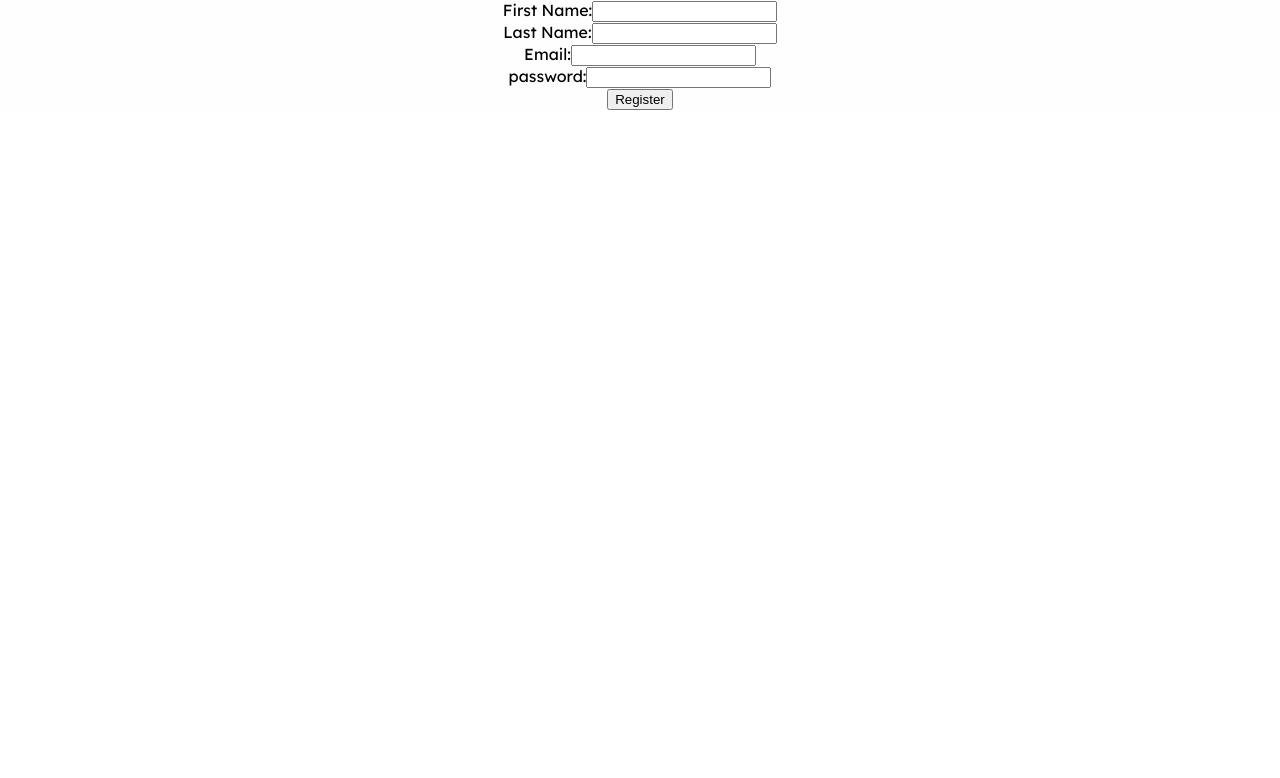
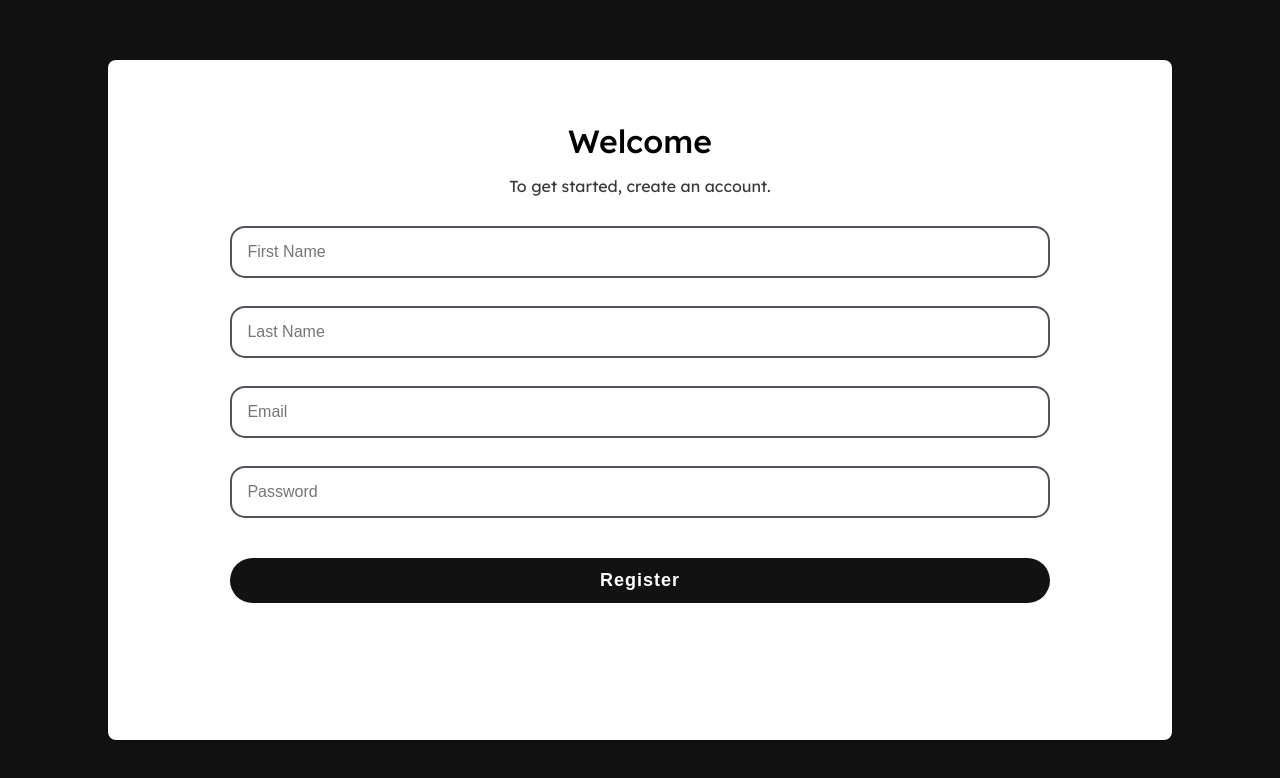
Before and after one commit to david-wei-01001/CryptoCare, a React (Create React App) app in the folder frontend/: page /register in a window 1280 px wide. Shown: the top 778 px of the page. Built offline with nearby package versions, Linux system fonts and the light colour scheme.

Commit message:
style: Updated Registration Page Styling

```diff
--- a/frontend/src/components/Auth/Register/Register.css
+++ b/frontend/src/components/Auth/Register/Register.css
@@ -0,0 +1,78 @@
+.Register {
+  display: flex;
+  justify-content: center;
+  align-items: center;
+  height: 100vh;
+  background-color: var(--off-black);
+}
+
+.header-section {
+  padding: 20px 0;
+}
+
+.header-section h1 {
+  margin-bottom: 15px;
+}
+
+.error-message, .success-message {
+  color: red;
+  font-size: 14px;
+  visibility: hidden;
+}
+
+/* Style the form */
+form {
+  background-color: white;
+  height: 80%;
+  width: 80%;
+  padding: 20px;
+  border-radius: 8px;
+  box-shadow: 0 2px 4px rgba(0, 0, 0, 0.2);
+}
+
+/* Style form inputs and labels */
+form > div {
+  margin-bottom: 10px;
+  position: relative;
+}
+
+form label {
+  display: block;
+  margin-bottom: 5px;
+}
+
+form input[type="text"],
+form input[type="email"],
+form input[type="password"],
+.Register .large-button {
+  width: 80%;
+}
+
+form input[type="text"],
+form input[type="email"],
+form input[type="password"] {
+  padding: 15px;
+  border: 2px solid #51525A;
+  box-sizing: border-box;
+  border-radius: 15px;
+  font-size: 16px;
+}
+
+.error-message {
+  position: absolute;
+  bottom: 55px;
+  left: 60px;
+  visibility: hidden;
+}
+
+.form .input-section  {
+  margin-bottom:28px;
+}
+
+.Register .large-button {
+  margin-top: 40px;
+}
+
+.Register .large-button:hover {
+  background-color: var(--primary-purple);
+}
--- a/frontend/src/components/Auth/Register/Register.js
+++ b/frontend/src/components/Auth/Register/Register.js
@@ -1,5 +1,7 @@
 import React, { useState } from 'react';
 import { useNavigate } from 'react-router-dom';
+import LargeButton from '../../Button/LargeButton';
+import './Register.css';
 
 // Import Firebase services
 import { createUserWithEmailAndPassword } from 'firebase/auth';
@@ -11,7 +13,10 @@ function Register() {
   const [lastName, setLastName] = useState('');
   const [email, setEmail] = useState('');
   const [password, setPassword] = useState('');
-  const [errorMessage, setErrorMessage] = useState('');
+  const [firstNameError, setFirstNameError] = useState('');
+  const [lastNameError, setLastNameError] = useState('');
+  const [emailError, setEmailError] = useState('');
+  const [passwordError, setPasswordError] = useState('');
   const [successMessage, setSuccessMessage] = useState('');
 
   const navigate = useNavigate();
@@ -42,75 +47,89 @@ function Register() {
     } catch (error) {
       console.error("Error registering user:", error.message);
 
-      let errorMessage = '';
+      // Clear existing error messages
+      setFirstNameError('');
+      setLastNameError('');
+      setEmailError('');
+      setPasswordError('');
+
+      // let errorMessage = '';
       switch (error.code) {
         case 'auth/email-already-in-use':
-          errorMessage = 'This email address is already in use by another account.';
+          setEmailError('This email address is already in use by another account.');
           break;
         case 'auth/invalid-email':
-          errorMessage = 'The email address is invalid.';
+          setEmailError('The email address is invalid.');
           break;
         case 'auth/operation-not-allowed':
-          errorMessage = 'Email/password accounts are not enabled. Contact support.';
+          setEmailError('Email/password accounts are not enabled. Contact support.');
           break;
         case 'auth/weak-password':
-          errorMessage = 'The password is too weak. Please use a stronger password.';
+          setPasswordError('The password is too weak. Please use a stronger password.');
           break;
         default:
-          errorMessage = 'An unexpected error occurred. Please try again.';
+          setFirstNameError('An unexpected error occurred. Please try again.');
       }
-      setErrorMessage(errorMessage); // Displaying a user-friendly error message
     }
   };
 
   return (
     <div className="Register">
       {/* Display error and success messages */}
-      {errorMessage && <div className="error-message">{errorMessage}</div>}
       {successMessage && <div className="success-message">{successMessage}</div>}
 
-      <form onSubmit={handleSubmit}>
-        <div>
-          <label htmlFor="firstName">First Name:</label>
+      <form onSubmit={handleSubmit} className="form">
+        <div className="header-section">
+          <h1 className="weight-500">Welcome</h1>
+          <p className="med-gray-text">To get started, create an account.</p>
+        </div>
+
+        <div className="input-section">
+          <div className="error-message" style={{ visibility: firstNameError ? 'visible' : 'hidden' }}>{firstNameError}</div>
           <input
             type="text"
             id="firstName"
             value={firstName}
             onChange={(e) => setFirstName(e.target.value)}
+            placeholder="First Name"
             required
           />
         </div>
-        <div>
-          <label htmlFor="lastName">Last Name:</label>
+        <div className="input-section">
+          <div className="error-message" style={{ visibility: lastNameError ? 'visible' : 'hidden' }}>{lastNameError}</div>
           <input
             type="text"
             id="lastName"
             value={lastName}
             onChange={(e) => setLastName(e.target.value)}
+            placeholder="Last Name"
             required
           />
         </div>
-        <div>
-          <label htmlFor="email">Email:</label>
+        <div className="input-section">
+          <div className="error-message" style={{ visibility: emailError ? 'visible' : 'hidden' }}>{emailError}</div>
           <input
             type="email"
             id="email"
             value={email}
             onChange={(e) => setEmail(e.target.value)}
+            placeholder="Email"
             required
           />
         </div>
-        <div>
-          <label htmlFor="password">password:</label>
+        <div className="input-section">
+          <div className="error-message" style={{ visibility: passwordError ? 'visible' : 'hidden' }}>{passwordError}</div>
           <input
             type="password"
             id="password"
             value={password}
             onChange={(e) => setPassword(e.target.value)}
+            placeholder="Password"
             required
           />
         </div>
-        <button type="submit">Register</button>
+
+        <LargeButton onClick={handleSubmit} text="Register" className="register-bttn" />
       </form>
     </div>
   );
--- a/frontend/src/components/Wallet/Assets/Assets.js
+++ b/frontend/src/components/Wallet/Assets/Assets.js
@@ -5,14 +5,14 @@ const dummyAssetData = [
   {
     "name": "Bitcoin",
     "symbol": "BTC",
-    "img": './bitcoin.svg' ,
+    "img": `${process.env.PUBLIC_URL}/bitcoin.svg` ,
     "amount": 0.020,
     "usdValue": 1203.23
   },
   {
     "name": "Bitcoin",
     "symbol": "BTC",
-    "img": './bitcoin.svg' ,
+    "img": `${process.env.PUBLIC_URL}/bitcoin.svg` ,
     "amount": 0.020,
     "usdValue": 1203.23
   }
```
